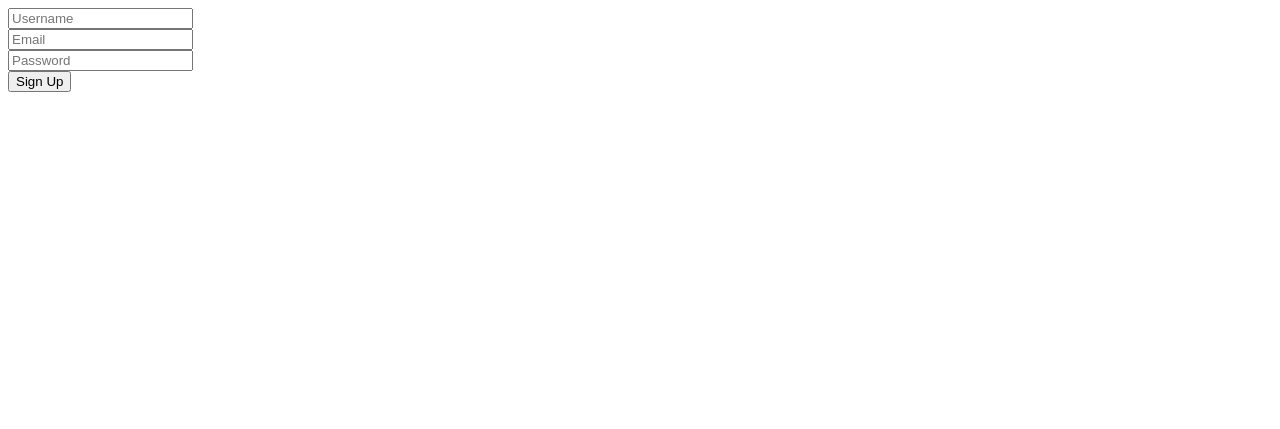
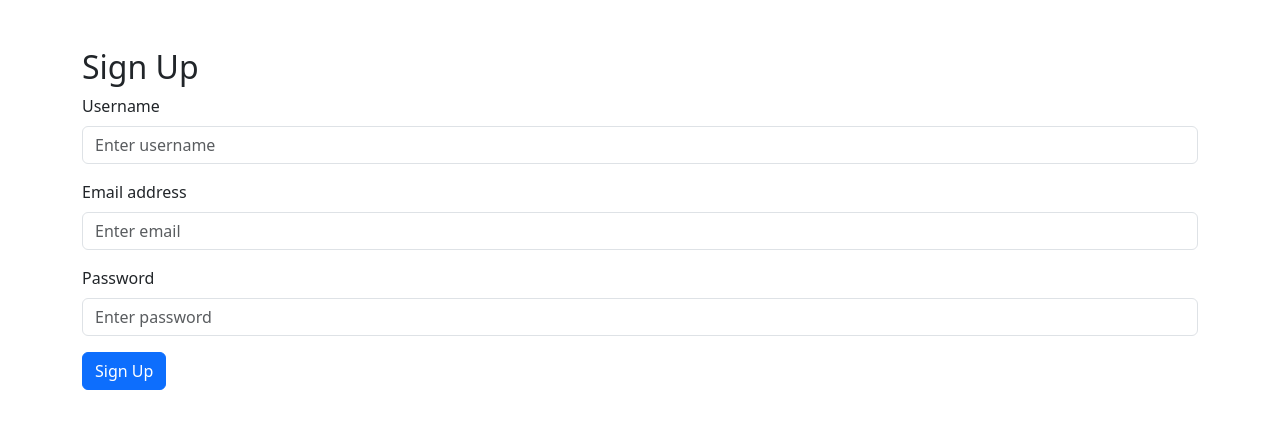
Before and after one commit to michaeltamba/uts-webprog, a PHP site: page /signup.php in a window 1280 px wide. Shown: the top 429 px of the page. Run offline with PHP 8.4, Linux system fonts and the light colour scheme.

Commit message:
Update Perindah Signup dan Login Page

```diff
--- a/config.php
+++ b/config.php
@@ -5,10 +5,18 @@
 $user = 'root'; // Default user MySQL di XAMPP
 $pass = ''; // Default password kosong di XAMPP
 
+// Menggunakan charset UTF-8 untuk mendukung karakter lebih luas
+$dsn = "mysql:host=$host;dbname=$dbname;charset=utf8mb4";
+$options = [
+    PDO::ATTR_ERRMODE            => PDO::ERRMODE_EXCEPTION, // Menangani error dengan exception
+    PDO::ATTR_DEFAULT_FETCH_MODE => PDO::FETCH_ASSOC,       // Mengambil data sebagai array asosiatif
+    PDO::ATTR_EMULATE_PREPARES   => false,                  // Menonaktifkan emulasi prepare statements
+];
+
 try {
-    $pdo = new PDO("mysql:host=$host;dbname=$dbname", $user, $pass);
-    $pdo->setAttribute(PDO::ATTR_ERRMODE, PDO::ERRMODE_EXCEPTION);
+    $pdo = new PDO($dsn, $user, $pass, $options);
 } catch (PDOException $e) {
-    die("Database connection failed: " . $e->getMessage());
+    // Untuk lingkungan produksi, lebih baik jangan tampilkan detail error ke pengguna
+    die("Koneksi database gagal: " . $e->getMessage());
 }
 ?>
--- a/logout.php
+++ b/logout.php
@@ -5,3 +5,4 @@
 
 header("Location: login.php");
 exit;
+?>
--- a/signup.php
+++ b/signup.php
@@ -4,30 +4,61 @@
 
 if ($_SERVER['REQUEST_METHOD'] == 'POST') {
     $username = htmlspecialchars($_POST['username']);
-    $email = htmlspecialchars($_POST['email']);
+    $email = filter_var($_POST['email'], FILTER_SANITIZE_EMAIL);
     $password = password_hash($_POST['password'], PASSWORD_BCRYPT);
 
-    // Check if the email already exists
+    // Cek apakah email sudah terdaftar
     $stmt = $pdo->prepare("SELECT * FROM users WHERE email = ?");
     $stmt->execute([$email]);
+
     if ($stmt->rowCount() > 0) {
-        echo "Email already exists!";
+        $error = "Email sudah terdaftar!";
     } else {
-        // Insert user into the database
+        // Insert user ke dalam database
         $stmt = $pdo->prepare("INSERT INTO users (username, email, password) VALUES (?, ?, ?)");
         if ($stmt->execute([$username, $email, $password])) {
-            echo "Registration successful! You can <a href='login.php'>login</a> now.";
+            $success = "Registrasi berhasil! Anda bisa <a href='login.php'>login</a> sekarang.";
         } else {
-            echo "Error registering user.";
+            $error = "Terjadi kesalahan saat registrasi.";
         }
     }
 }
 ?>
 
-<!-- HTML Form for registration -->
-<form method="POST" action="">
-    <input type="text" name="username" placeholder="Username" required><br>
-    <input type="email" name="email" placeholder="Email" required><br>
-    <input type="password" name="password" placeholder="Password" required><br>
-    <button type="submit">Sign Up</button>
-</form>
+<!DOCTYPE html>
+<html lang="en">
+<head>
+    <meta charset="UTF-8">
+    <meta http-equiv="X-UA-Compatible" content="IE=edge">
+    <meta name="viewport" content="width=device-width, initial-scale=1.0">
+    <title>Sign Up</title>
+    <link href="https://cdn.jsdelivr.net/npm/bootstrap@5.3.0-alpha1/dist/css/bootstrap.min.css" rel="stylesheet">
+</head>
+<body>
+    <div class="container mt-5">
+        <h2>Sign Up</h2>
+        <?php if (!empty($error)): ?>
+            <div class="alert alert-danger"><?php echo $error; ?></div>
+        <?php endif; ?>
+        <?php if (!empty($success)): ?>
+            <div class="alert alert-success"><?php echo $success; ?></div>
+        <?php endif; ?>
+
+        <form method="POST" action="">
+            <div class="mb-3">
+                <label for="username" class="form-label">Username</label>
+                <input type="text" name="username" class="form-control" id="username" placeholder="Enter username" required>
+            </div>
+            <div class="mb-3">
+                <label for="email" class="form-label">Email address</label>
+                <input type="email" name="email" class="form-control" id="email" placeholder="Enter email" required>
+            </div>
+            <div class="mb-3">
+                <label for="password" class="form-label">Password</label>
+                <input type="password" name="password" class="form-control" id="password" placeholder="Enter password" required>
+            </div>
+            <button type="submit" class="btn btn-primary">Sign Up</button>
+        </form>
+    </div>
+</body>
+</html>
```
Also changed, not shown: login.php (+35 -11 lines).
